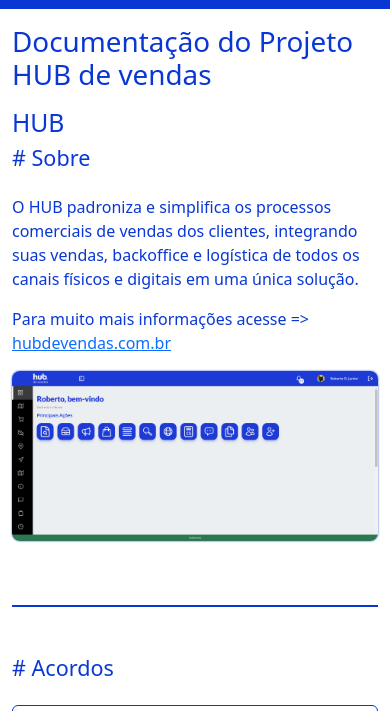
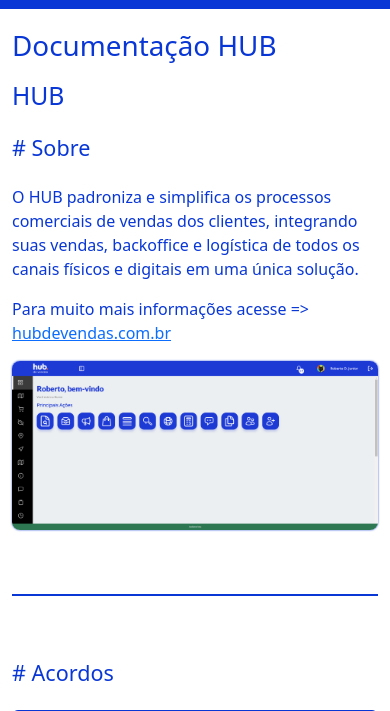
Before and after one commit to robertocostabefore/front-documentation, a plain HTML site: page src/hub.html in a window 390 px wide. Shown: the part 55-766 px from the top of the page. Drawn offline with nearby package versions, Linux system fonts and the light colour scheme.

Commit message:
FIX: title layout fixes

```diff
--- a/src/assets/style/main.css
+++ b/src/assets/style/main.css
@@ -89,10 +89,9 @@
 
 h1 {
   margin: 0px !important;
-  line-height: 40px;
+  line-height: 40px !important;
   position: sticky;
   top: 64px;
-  width: 100%;
   background-color: var(--body-color);
   z-index: 1000;
   padding: 16px 0;
@@ -148,6 +147,28 @@
   gap: 0px !important;
 }
 
+.h1, .h4 {
+  width: calc(100% + var(--bs-gutter-x)) !important;
+  margin-left: calc(var(--bs-gutter-x) * -0.5) !important;
+  padding-left: calc(var(--bs-gutter-x) * 0.5) !important;
+}
+
+@media (max-width: 576px) {
+  .col-sm-0 {
+    display: none;
+  }
+
+  .h1 {
+    position: relative;
+    top: 0px;
+  }
+
+  .h4 {
+    padding: 16px 0 16px calc(var(--bs-gutter-x) * 0.5) !important;
+    top: 64px !important;
+  }
+}
+
 @media (max-width: 768px) {
   .col-sm-0 {
     display: none;
--- a/src/hub.html
+++ b/src/hub.html
@@ -14,7 +14,7 @@
     <div class="body">
       <div class="container">
         <h1 class="h1">
-          Documentação do Projeto HUB de vendas
+          Documentação HUB
         </h1>
         <div class="row justify-content-md-center">
           <div class="col col-sm-0 col-md-0 col-lg-3 col-xl-3 bd-aside" id="aside"></div>
```
Also changed, not shown: src/documentation.html (+1 -1 lines), src/pap.html (+1 -1 lines).
